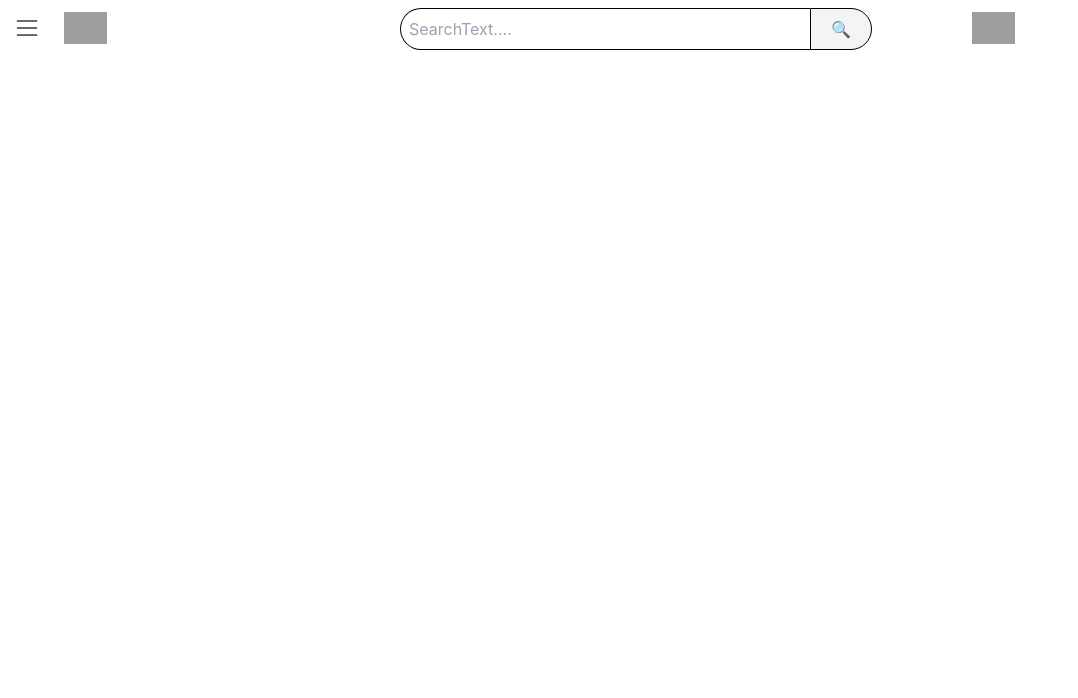
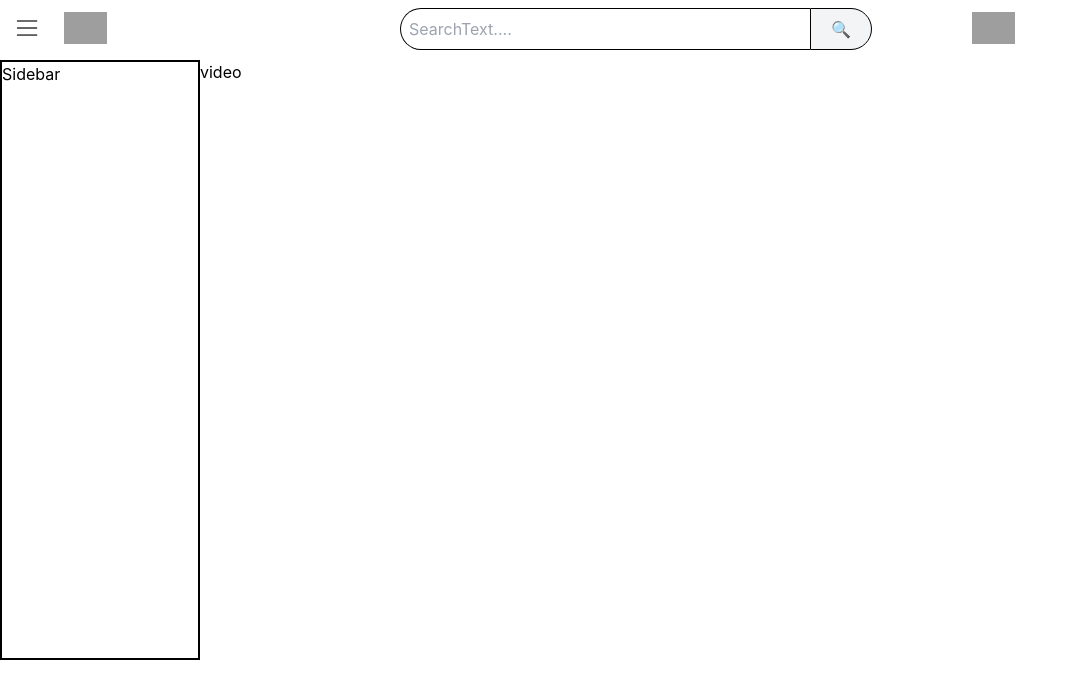
Before and after one commit to Ashish-kumar2020/youTubeClone, a React (Create React App) app: page / in a window 1280 px wide. Shown: the top 698 px of the page, without its empty margins (0-1078 px from the left). Built offline with nearby package versions, Linux system fonts and the light colour scheme; grey boxes are pictures that could not be loaded.

Commit message:
Added sidebar toggle functionality

```diff
--- a/package.json
+++ b/package.json
@@ -3,6 +3,7 @@
   "version": "0.1.0",
   "private": true,
   "dependencies": {
+    "@reduxjs/toolkit": "^1.9.3",
     "@testing-library/jest-dom": "^5.16.5",
     "@testing-library/react": "^13.4.0",
     "@testing-library/user-event": "^13.5.0",
@@ -10,6 +11,8 @@
     "process": "^0.11.10",
     "react": "^18.2.0",
     "react-dom": "^18.2.0",
+    "react-redux": "^8.0.5",
+    "react-router-dom": "^6.8.1",
     "react-scripts": "5.0.1",
     "web-vitals": "^2.1.4"
   },
--- a/src/App.css
+++ b/src/App.css
@@ -36,3 +36,10 @@
   border: 1px solid black;
   height: 42px;
 }
+
+/* Sidebar */
+.sidebar{
+  width: 200px;
+  height: 600px;
+  border: 2px solid black;
+}
--- /dev/null
+++ b/src/components/Body.js
@@ -0,0 +1,13 @@
+import { Outlet } from "react-router-dom";
+import SideBar from "./SideBar";
+
+const Body = ()=>{
+    return (
+        <div className="flex">
+            <SideBar/>
+            <Outlet/>
+        </div>
+    )
+}
+
+export default Body;
--- /dev/null
+++ b/src/components/SideBar.js
@@ -0,0 +1,18 @@
+import { useSelector } from 'react-redux';
+import '../App.css';
+
+
+const SideBar = ()=>{
+
+
+    const isSideBarOpen = useSelector((store)=> store.app.isSideBarOpen);
+    if(!isSideBarOpen) return null;
+
+    return (
+        <div className="sidebar">
+            <h1>Sidebar</h1>
+        </div>
+    )
+}
+
+export default SideBar;
--- /dev/null
+++ b/src/components/VideoCaed.js
@@ -0,0 +1,14 @@
+
+
+
+const VideoCard = ()=>{
+
+
+
+
+    return (
+       <h1>video</h1>
+        )
+}
+
+export default VideoCard;
--- /dev/null
+++ b/src/utils/appSlice.js
@@ -0,0 +1,21 @@
+import { createSlice } from "@reduxjs/toolkit";
+
+const appSlice = createSlice({
+    name: 'app',
+    initialState: {
+        isSideBarOpen: true,
+    },
+    reducers: {
+        toggleSidebar: (state)=>{
+            state.isSideBarOpen = !state.isSideBarOpen;
+        },
+        closeSideBar: (state) => {
+          state.isSideBarOpen = false;
+        },
+    },
+});
+
+
+export const {toggleSidebar,closeSideBar} = appSlice.actions;
+
+export default appSlice.reducer;
--- /dev/null
+++ b/src/utils/store.js
@@ -0,0 +1,10 @@
+import { configureStore } from "@reduxjs/toolkit";
+import appSlice from "./appSlice";
+
+const store = configureStore({
+    reducer:{
+        app: appSlice,
+    }
+});
+
+export default store;
```
Also changed, not shown: src/App.js (+22 -0 lines), src/components/Header.js (+8 -0 lines), 1 other file (tests, documents, lock files or other folders).
